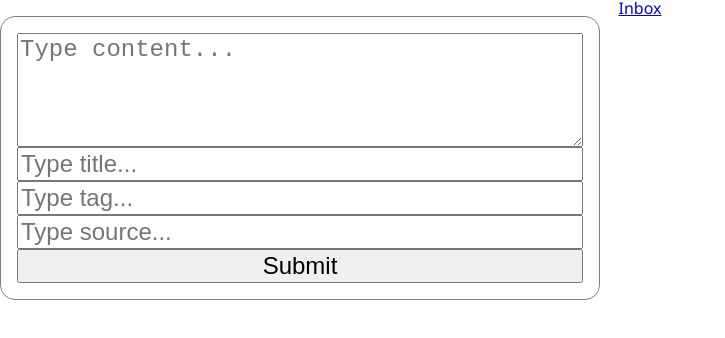
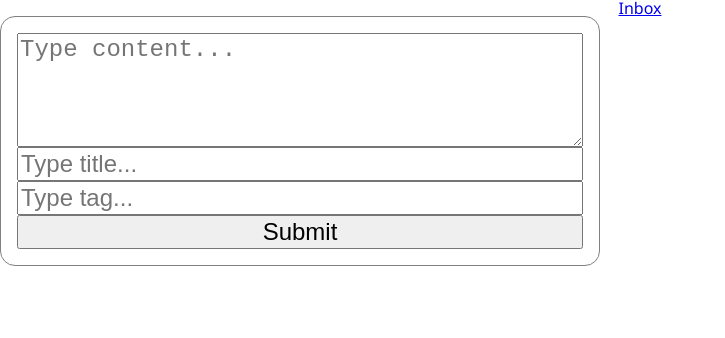
Before and after one commit to atobaum/galois, a React (Create React App) app in the folder client/: page / in a window 1280 px wide. Shown: the top 338 px of the page, without its empty margins (0-725 px from the left). Built offline with nearby package versions, Linux system fonts and the light colour scheme.

Commit message:
fix: Remove source from zettel

```diff
--- a/client/src/components/ZettelCard.tsx
+++ b/client/src/components/ZettelCard.tsx
@@ -20,9 +20,8 @@ type ZettelCardProps = {
   content: string;
   tags: string[];
   title: string;
-  source: string;
 };
-function ZettelCard({ content, title, tags, source }: ZettelCardProps) {
+function ZettelCard({ content, title, tags }: ZettelCardProps) {
   return (
     <div css={ZettelCardCss}>
       <h3>{title}</h3>
@@ -32,7 +31,6 @@ function ZettelCard({ content, title, tags, source }: ZettelCardProps) {
           <Tag key={tag}>{tag}</Tag>
         ))}
       </div>
-      <div>{source}</div>
       <button>Archive</button>
       <button>Edit</button>
       <button>More</button>
--- a/client/src/components/ZettelEditor.tsx
+++ b/client/src/components/ZettelEditor.tsx
@@ -28,7 +28,6 @@ function ZettelEditor({ onSubmit }: NoteEditorProps) {
   const [title, setTitle] = useState("");
   const [tags, setTags] = useState<string[]>([]);
   const [tagInput, setTagInput] = useState("");
-  const [source, setSource] = useState("");
   const contentRef = useRef<HTMLTextAreaElement>(null);
 
   const handleTagOnKeypress: React.KeyboardEventHandler<HTMLInputElement> = (
@@ -52,11 +51,9 @@ function ZettelEditor({ onSubmit }: NoteEditorProps) {
           content: content.trim(),
           title: title.trim(),
           tags,
-          source: source.trim(),
         });
         setContent("");
         setTitle("");
-        setSource("");
         contentRef.current!.focus();
       }}
       css={ZettelEditorCss}
@@ -101,11 +98,6 @@ function ZettelEditor({ onSubmit }: NoteEditorProps) {
           placeholder="Type tag..."
         />
       </div>
-      <input
-        value={source}
-        onChange={(e) => setSource(e.target.value)}
-        placeholder="Type source..."
-      />
       <button>Submit</button>
     </form>
   );
```
